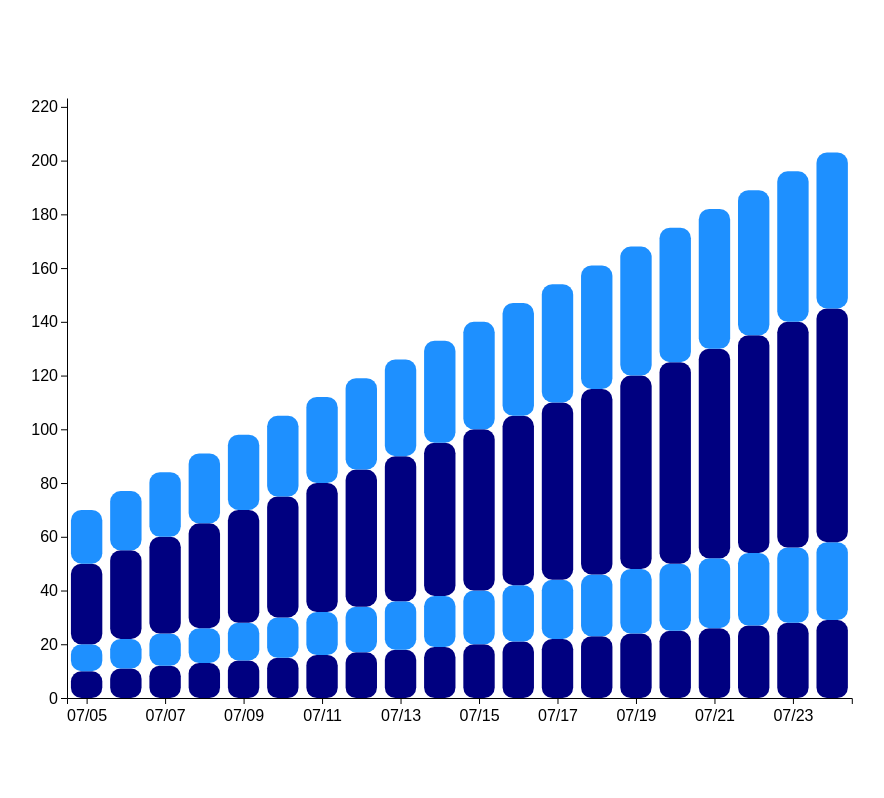
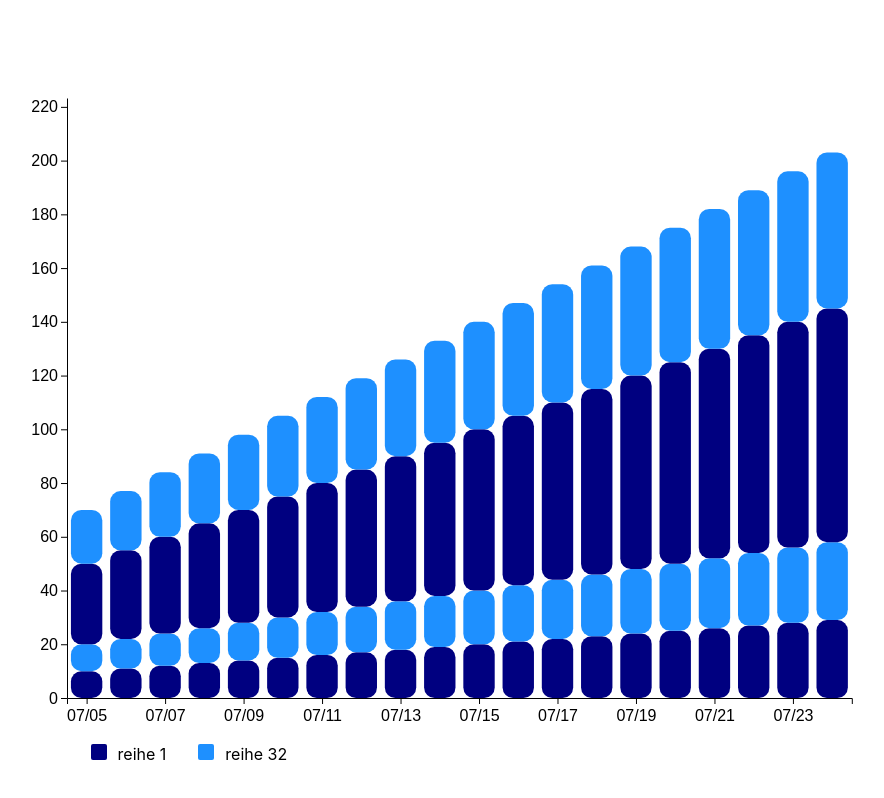
Before and after one commit to LudwigWermke/ngx-date-bar-chart, an Angular app: page / in a window 1280 px wide. Shown: the top 798 px of the page, without its empty margins (201-1085 px from the left). Built offline with nearby package versions, Linux system fonts and the light colour scheme.

Commit message:
remove ugly spacing for stacked charts

```diff
--- a/projects/demo/src/app/app.component.html
+++ b/projects/demo/src/app/app.component.html
@@ -4,6 +4,7 @@
   [colors]="['navy', 'dodgerblue']"
   [barRadiusFunction]="barRadiusFunction"
   [data]="data"
+  [legendLabels]="['reihe 1', 'reihe 32']"
   [stacked]="true"
 ></ngx-date-bar-chart>
 <!--  [formatDateFunction]="formatDate"-->
--- a/projects/ngx-date-bar-chart/src/lib/ngx-date-bar-chart.component.html
+++ b/projects/ngx-date-bar-chart/src/lib/ngx-date-bar-chart.component.html
@@ -73,7 +73,7 @@
 <ng-template #legendTemplate>
   <div class="legend" [ngClass]="getFlexClass(legendPosition)">
     <div class="legend-item" *ngFor="let item of legendLabels; index as i">
-      <div class="legend-square" [ngStyle]="{'background-color': colors[i]}"></div>
+      <div class="legend-square" [ngStyle]="{'background-color': colors[i], 'font-size': fontSizeTicks}"></div>
       <span>{{item}}</span>
     </div>
   </div>
```
